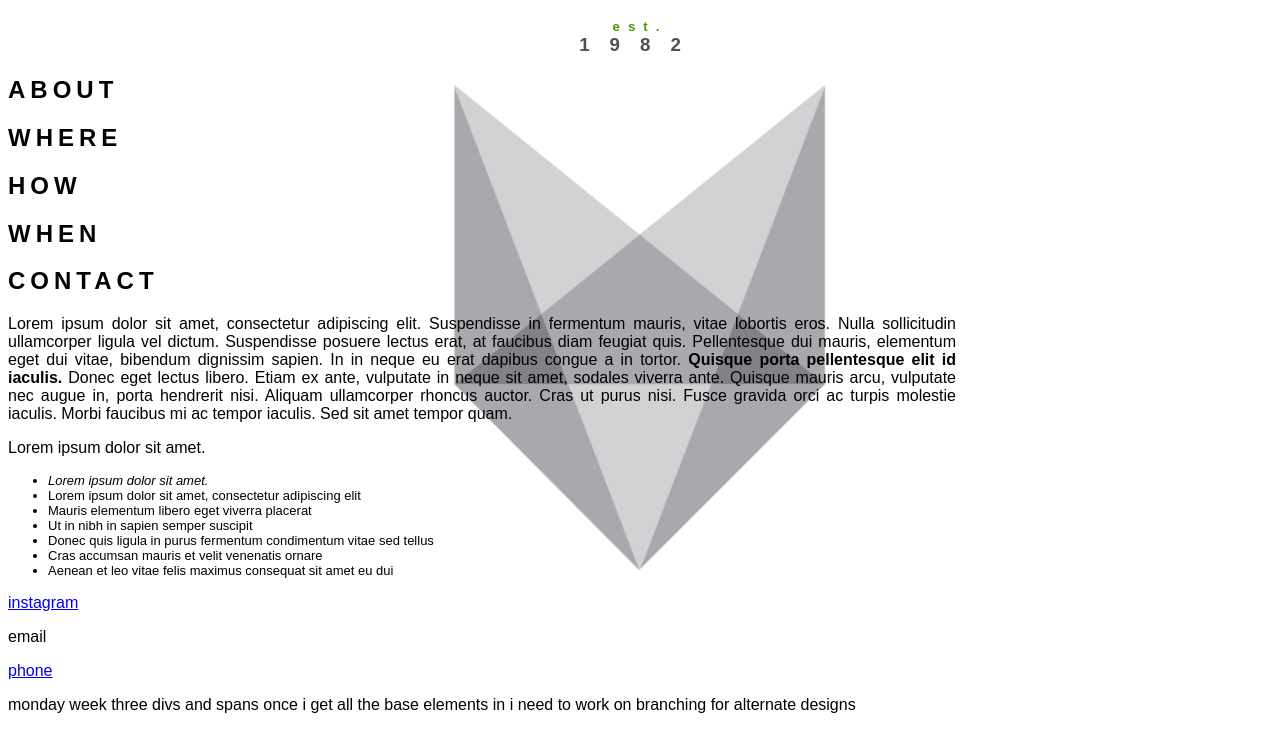
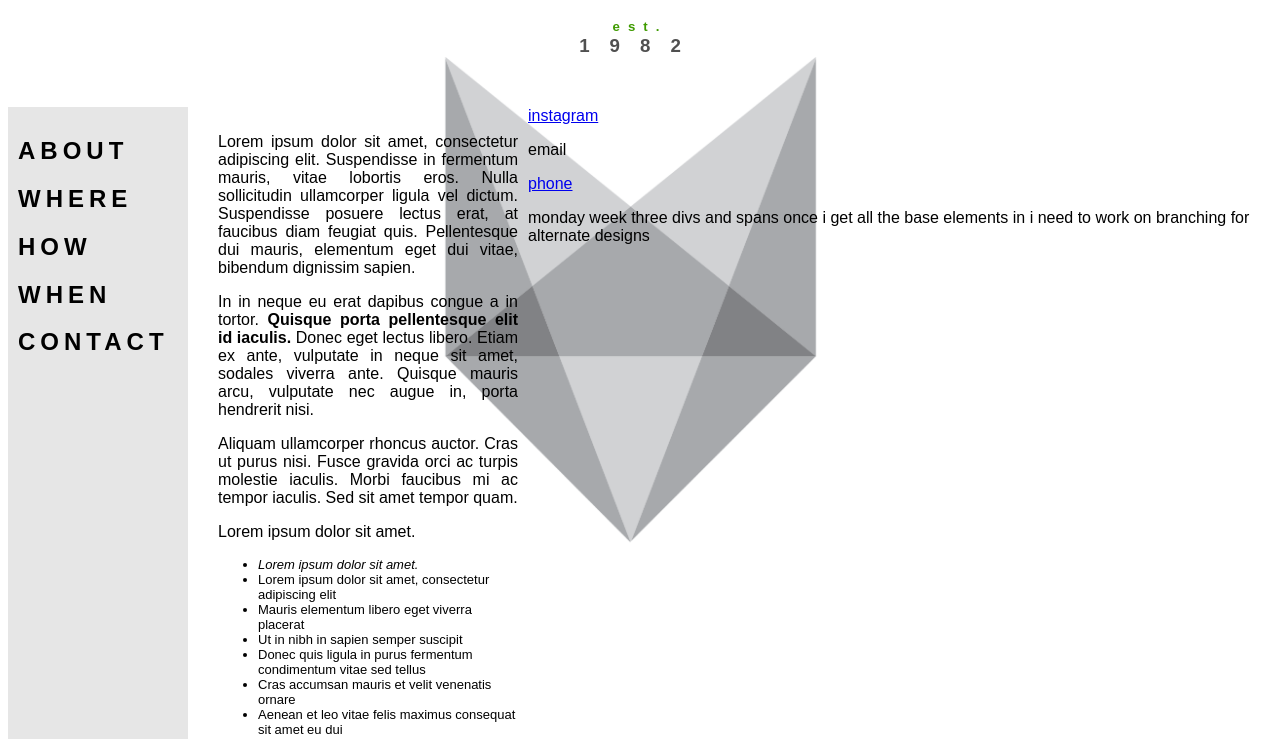
Before and after one commit to MikeAlphaBravo/050317, a plain HTML site: page 050317/index.html in a window 1280 px wide. Shown: the part 61-800 px from the top of the page. Drawn offline with Linux system fonts and the light colour scheme.

Commit message:
updated base with div and spans and columns.

```diff
--- a/050317/index.html
+++ b/050317/index.html
@@ -15,7 +15,10 @@
         <h2>WHEN</h2>
         <h2>CONTACT</h2>
       </div>
-    <p class="main">Lorem ipsum dolor sit amet, consectetur adipiscing elit. Suspendisse in fermentum mauris, vitae lobortis eros. Nulla sollicitudin ullamcorper ligula vel dictum. Suspendisse posuere lectus erat, at faucibus diam feugiat quis. Pellentesque dui mauris, elementum eget dui vitae, bibendum dignissim sapien. In in neque eu erat dapibus congue a in tortor. <strong>Quisque porta pellentesque elit id iaculis.</strong> Donec eget lectus libero. Etiam ex ante, vulputate in neque sit amet, sodales viverra ante. Quisque mauris arcu, vulputate nec augue in, porta hendrerit nisi. Aliquam ullamcorper rhoncus auctor. Cras ut purus nisi. Fusce gravida orci ac turpis molestie iaculis. Morbi faucibus mi ac tempor iaculis. Sed sit amet tempor quam.</p>
+    <div class="column">
+      <p class="main">Lorem ipsum dolor sit amet, consectetur adipiscing elit. Suspendisse in fermentum mauris, vitae lobortis eros. Nulla sollicitudin ullamcorper ligula vel dictum. Suspendisse posuere lectus erat, at faucibus diam feugiat quis. Pellentesque dui mauris, elementum eget dui vitae, bibendum dignissim sapien.
+      <p>In in neque eu erat dapibus congue a in tortor. <strong>Quisque porta pellentesque elit id iaculis.</strong> Donec eget lectus libero. Etiam ex ante, vulputate in neque sit amet, sodales viverra ante. Quisque mauris arcu, vulputate nec augue in, porta hendrerit nisi. </p>
+      <p>Aliquam ullamcorper rhoncus auctor. Cras ut purus nisi. Fusce gravida orci ac turpis molestie iaculis. <span class="highlight">Morbi faucibus mi ac tempor iaculis.</span> Sed sit amet tempor quam.</p>
       <p>Lorem ipsum dolor sit amet.</p>
       <ul>
         <li><em>Lorem ipsum dolor sit amet.</em></li>
@@ -26,6 +29,7 @@
         <li>Cras accumsan mauris et velit venenatis ornare</li>
         <li>Aenean et leo vitae felis maximus consequat sit amet eu dui</li>
       </ul>
+    </div>
     <div class="right">
       <p><a href="https://www.instagram.com/michaelallenbrooks">instagram</a></p>
       <p>email</p>
--- a/050317/styles/styles.css
+++ b/050317/styles/styles.css
@@ -1,7 +1,7 @@
 body {
   background: #ffffff;
   background-image: url(../images/silverfox_geo2.png);
-  background-position: 50%;
+  background-position: left 49% top 17%;
   background-repeat: no-repeat;
   background-size: 30%;
   font-family: sans-serif;
@@ -21,7 +21,8 @@ h3 {
   color: #505050;
   text-align: center;
   padding: 0px;
-  margin: 0px;
+  margin-bottom: 50px;
+  margin-top: 1px;
   letter-spacing: 20px
 }
 
@@ -46,9 +47,17 @@ p {
   text-align: justify;
 }
 
-p.main {
-  width: 75%;
+.sidebar {
+  width: 160px;
+  height: 1000px;
+  background-color: #E6E6E6;
+  padding: 10px;
+  margin-right: 20px;
+  float: left;
 }
-.sidebar {
 
+.column {
+  width: 300px;
+  float: left;
+  margin: 10px;
 }
```
Also changed, not shown: 1 other file. Lines whose indentation alone changed are shown as unchanged.
